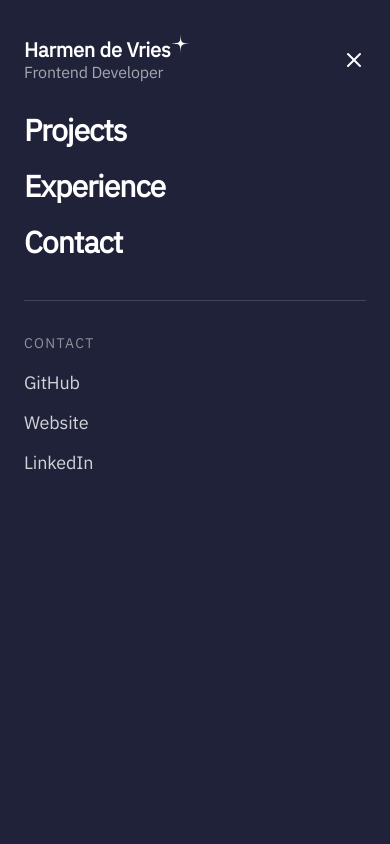
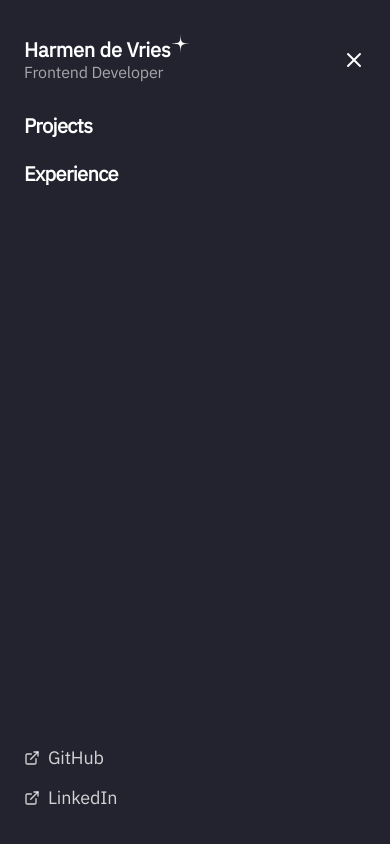
Before and after one commit to harmendv/harmen.dev, a Vue app: page / in a window 390 px wide. Both pictures are taken after a click on the button "Open menu". Shown: the top 844 px of the page. Built offline with nearby package versions, Linux system fonts and the light colour scheme.

Commit message:
Refactor mobile menu for improved animation and accessibility

```diff
--- a/src/components/MobileMenu.vue
+++ b/src/components/MobileMenu.vue
@@ -1,7 +1,7 @@
 <script setup lang="ts">
 import { animate, createSpring, stagger } from "animejs";
-import { Menu, X } from "lucide-vue-next";
-import { nextTick, onBeforeUnmount, ref } from "vue";
+import { ExternalLink, Menu, X } from "lucide-vue-next";
+import { computed, nextTick, onBeforeUnmount, ref } from "vue";
 import { RouterLink } from "vue-router";
 
 import type { ContactLink } from "@/types/site";
@@ -14,101 +14,50 @@ interface NavItem {
     };
 }
 
-defineProps<{
+const props = defineProps<{
     name: string;
     role: string;
     navItems: NavItem[];
     contactLinks: ContactLink[];
 }>();
 
+// The mobile menu drops the "Contact" nav item (its links are shown at the
+// bottom of the menu instead).
+const mobileNavItems = computed(() =>
+    props.navItems.filter((item) => item.to.hash !== "#contact")
+);
+
 const isOpen = ref(false);
 const menuRoot = ref<HTMLElement | null>(null);
 const panelPath = ref<SVGPathElement | null>(null);
+const closeBtn = ref<HTMLElement | null>(null);
 
-// Bottom-edge morph state, in a 0–100 viewBox. `y` is how far the bottom edge
-// has grown down; `bulge` is the convex depth of the curve. A spring drives
-// both. The resting `y` is pushed slightly *past* 100 so the settled edge (and
-// the small tail oscillations) stay clipped below the viewport — no white line.
-const REST_Y = 106;
-const morph = { y: 0, bulge: 20 };
-
-// Bottom edge is sampled at these x positions and smoothed, so it can ripple
-// (rather than being a single clean curve) during the wobble.
-const POINTS_X = [100, 80, 60, 40, 20, 0];
-const MAX_WAVE = 6.5; // max ripple amplitude (viewBox units)
-const WAVE_GAIN = 0.5; // how strongly the bounce distance drives the ripple
-
-let phases = [0, 0];
-let jitter = POINTS_X.map(() => 1);
-let waveAmp = 0;
-let waveClock = 0;
-let filled = false; // ripple only kicks in after the panel first fills
-let prevT = 0;
+// The panel grows in a 0–100 viewBox. `y` is the bottom edge, driven down with a
+// plain ease-out (no bounce). The bottom curve's depth follows sin(progress·π),
+// so it starts flat (a rectangle), swells to a convex curve mid-travel, and
+// flattens again as it settles. The resting `y` sits just past 100 so the filled
+// bottom stays clipped — no white line.
+const START_Y = 14; // initial rectangle height (~branding/header area)
+const REST_Y = 104;
+const MAX_BULGE = 20; // deepest curve, at mid-travel
+const morph = { y: 0 };
 
 const prefersReducedMotion = () =>
     typeof window !== "undefined" &&
     window.matchMedia("(prefers-reduced-motion: reduce)").matches;
 
-function randomizeWave() {
-    phases = [Math.random() * Math.PI * 2, Math.random() * Math.PI * 2];
-    jitter = POINTS_X.map(() => 0.55 + Math.random() * 0.9);
-    waveAmp = 0;
-    waveClock = 0;
-    filled = false;
-}
-
-// Bottom-edge points: base convex curve (bulge) + windowed, randomized ripple
-// (waveAmp). The window pins the corners so the side walls stay clean.
-function bottomPoints() {
-    return POINTS_X.map((x, i) => {
-        const win = Math.sin((Math.PI * x) / 100); // 0 at edges, 1 at center
-        const base = morph.y + morph.bulge * win;
-        const ripple =
-            waveAmp *
-            win *
-            (0.7 * jitter[i] * Math.sin(x * 0.11 + phases[0] + waveClock) +
-                0.3 * Math.sin(x * 0.05 + phases[1] - waveClock * 0.6));
-        return { x, y: base + ripple };
-    });
-}
-
-// Smooth the sampled points into a filled path via Catmull-Rom → bezier.
-function buildPath() {
-    const p = bottomPoints();
-    let d = `M 0 0 L 100 0 L ${p[0].x} ${p[0].y.toFixed(2)}`;
-    for (let i = 0; i < p.length - 1; i++) {
-        const p0 = p[i - 1] ?? p[i];
-        const p1 = p[i];
-        const p2 = p[i + 1];
-        const p3 = p[i + 2] ?? p[i + 1];
-        const c1x = p1.x + (p2.x - p0.x) / 6;
-        const c1y = p1.y + (p2.y - p0.y) / 6;
-        const c2x = p2.x - (p3.x - p1.x) / 6;
-        const c2y = p2.y - (p3.y - p1.y) / 6;
-        d += ` C ${c1x.toFixed(2)} ${c1y.toFixed(2)} ${c2x.toFixed(2)} ${c2y.toFixed(2)} ${p2.x} ${p2.y.toFixed(2)}`;
-    }
-    return `${d} Z`;
-}
-
 function applyPath() {
-    panelPath.value?.setAttribute("d", buildPath());
-}
-
-// Called every animation frame. Once the panel has filled, the ripple
-// amplitude tracks how far the springy edge sits from its resting position —
-// so ripples peak exactly at the bounce (when the page shows through) and fade
-// to nothing as it settles.
-function updateMorph() {
-    const now = performance.now();
-    const dt = prevT ? now - prevT : 16;
-    if (!filled && morph.y >= 100) filled = true;
-    const target = filled
-        ? Math.min(MAX_WAVE, Math.abs(morph.y - REST_Y) * WAVE_GAIN)
-        : 0;
-    waveAmp += (target - waveAmp) * 0.5;
-    waveClock += dt * 0.014;
-    prevT = now;
-    applyPath();
+    const progress = Math.min(
+        1,
+        Math.max(0, (morph.y - START_Y) / (REST_Y - START_Y))
+    );
+    const bulge = MAX_BULGE * Math.sin(progress * Math.PI);
+    const y = morph.y.toFixed(2);
+    const c = (morph.y + bulge).toFixed(2);
+    panelPath.value?.setAttribute(
+        "d",
+        `M 0 0 L 100 0 L 100 ${y} Q 50 ${c} 0 ${y} Z`
+    );
 }
 
 function items() {
@@ -133,29 +82,36 @@ async function open() {
 
     if (prefersReducedMotion()) {
         morph.y = REST_Y;
-        morph.bulge = 0;
-        waveAmp = 0;
         applyPath();
         items().forEach((el) => {
             el.style.opacity = "1";
             el.style.transform = "none";
         });
+        if (closeBtn.value) closeBtn.value.style.opacity = "1";
         return;
     }
 
-    // Start collapsed with a deep curve, then spring the bottom edge down past
-    // the viewport so it overshoots, bounces, and ripples before settling.
-    randomizeWave();
-    morph.y = 0;
-    morph.bulge = 20;
-    prevT = performance.now();
+    // Start as a full-width rectangle covering the branding/header area, then
+    // grow the curved bottom edge down and past the viewport with a plain
+    // ease-out (no bounce); the curve flattens as it settles.
+    morph.y = START_Y;
     applyPath();
+
+    // Fade the panel in briefly so the starting rectangle doesn't hard-pop.
+    if (panelPath.value) {
+        animate(panelPath.value, {
+            opacity: [0, 1],
+            duration: 110,
+            ease: "outQuad",
+        });
+    }
 
     animate(morph, {
         y: REST_Y,
         bulge: 0,
-        ease: createSpring({ stiffness: 110, damping: 6, mass: 1 }),
-        onUpdate: updateMorph,
+        duration: 420,
+        ease: "outCubic",
+        onUpdate: applyPath,
     });
 
     animate(items(), {
@@ -163,9 +119,20 @@ async function open() {
         translateX: [-18, 0],
         translateY: [28, 0],
         scale: [0.9, 1],
-        delay: stagger(70, { start: 160 }),
-        ease: createSpring({ stiffness: 150, damping: 11, mass: 1 }),
+        delay: stagger(45, { start: 110 }),
+        ease: createSpring({ stiffness: 180, damping: 12, mass: 1 }),
     });
+
+    // The close button just scales + fades in — no slide.
+    if (closeBtn.value) {
+        animate(closeBtn.value, {
+            opacity: [0, 1],
+            scale: [0.6, 1],
+            delay: 90,
+            duration: 240,
+            ease: createSpring({ stiffness: 190, damping: 13, mass: 1 }),
+        });
+    }
 }
 
 function close() {
@@ -185,14 +152,20 @@ function close() {
         ease: "inQuad",
     });
 
-    filled = false;
-    prevT = performance.now();
+    if (closeBtn.value) {
+        animate(closeBtn.value, {
+            opacity: 0,
+            scale: 0.6,
+            duration: 150,
+            ease: "inQuad",
+        });
+    }
+
     animate(morph, {
         y: 0,
-        bulge: 16,
-        duration: 380,
+        duration: 260,
         ease: "inCubic",
-        onUpdate: updateMorph,
+        onUpdate: applyPath,
         onComplete: () => {
             isOpen.value = false;
         },
@@ -266,8 +239,9 @@ onBeforeUnmount(() => {
                 </RouterLink>
 
                 <button
+                    ref="closeBtn"
                     type="button"
-                    class="mobile-menu__item absolute right-6 top-10 z-10 -mr-2 inline-flex size-10 items-center justify-center rounded-full text-background"
+                    class="mobile-menu__close absolute right-6 top-10 z-10 -mr-2 inline-flex size-10 items-center justify-center rounded-full text-background"
                     aria-label="Close menu"
                     @click="close"
                 >
@@ -279,17 +253,17 @@ onBeforeUnmount(() => {
 
                 <nav
                     aria-label="Mobile"
-                    class="relative flex h-full flex-col justify-start gap-10 px-6 pt-28 pb-16"
+                    class="relative flex h-full flex-col px-6 pt-28 pb-8"
                 >
                     <ul class="flex flex-col gap-5">
                         <li
-                            v-for="item in navItems"
+                            v-for="item in mobileNavItems"
                             :key="item.label"
                             class="mobile-menu__item"
                         >
                             <RouterLink
                                 :to="item.to"
-                                class="text-3xl font-semibold tracking-[-0.03em] text-background transition-opacity hover:opacity-70"
+                                class="text-xl font-semibold tracking-[-0.03em] text-background transition-opacity hover:opacity-70"
                                 @click="close"
                             >
                                 {{ item.label }}
@@ -297,15 +271,7 @@ onBeforeUnmount(() => {
                         </li>
                     </ul>
 
-                    <div
-                        class="flex flex-col gap-4 border-t border-background/15 pt-8"
-                    >
-                        <p
-                            class="mobile-menu__item text-sm font-medium uppercase tracking-widest text-background/50"
-                        >
-                            Contact
-                        </p>
-                        <ul class="flex flex-col gap-3">
+                    <ul class="mt-auto flex flex-col gap-3">
                         <li
                             v-for="entry in contactLinks"
                             :key="entry.label"
@@ -323,14 +289,17 @@ onBeforeUnmount(() => {
                                         ? 'noreferrer'
                                         : undefined
                                 "
-                                    class="text-lg text-background/80 transition-opacity hover:opacity-70"
+                                class="inline-flex items-center gap-2 text-lg text-background/80 transition-opacity hover:opacity-70"
                                 @click="close"
                             >
-                                    {{ entry.label }}
+                                <ExternalLink
+                                    aria-hidden="true"
+                                    class="size-4"
+                                />
+                                <span>{{ entry.label }}</span>
                             </a>
                         </li>
                     </ul>
-                    </div>
                 </nav>
             </div>
         </Teleport>
@@ -338,9 +307,10 @@ onBeforeUnmount(() => {
 </template>
 
 <style scoped>
-/* Entries start hidden so anime.js can fade/slide them in without a flash on
-   the first painted frame. */
-.mobile-menu__item {
+/* Entries and the close button start hidden so anime.js can animate them in
+   without a flash on the first painted frame. */
+.mobile-menu__item,
+.mobile-menu__close {
     opacity: 0;
 }
 </style>
--- a/src/content/site.ts
+++ b/src/content/site.ts
@@ -126,11 +126,6 @@ export const contactLinks: ContactLink[] = [
     href: "https://github.com/harmendv",
   },
   {
-    label: "Website",
-    value: "harmen.dev",
-    href: "https://harmen.dev",
-  },
-  {
     label: "LinkedIn",
     value: "linkedin.com/in/harmendv",
     href: "https://www.linkedin.com/in/harmendv",
--- a/src/style.css
+++ b/src/style.css
@@ -19,7 +19,7 @@
 
 :root {
   --background: #ffffff;
-  --foreground: #20223a;
+  --foreground: #22232e;
   --card: #ffffff;
   --card-foreground: #20223a;
   --primary: rgb(23 71 223);
```
Lines whose indentation alone changed are shown as unchanged.
